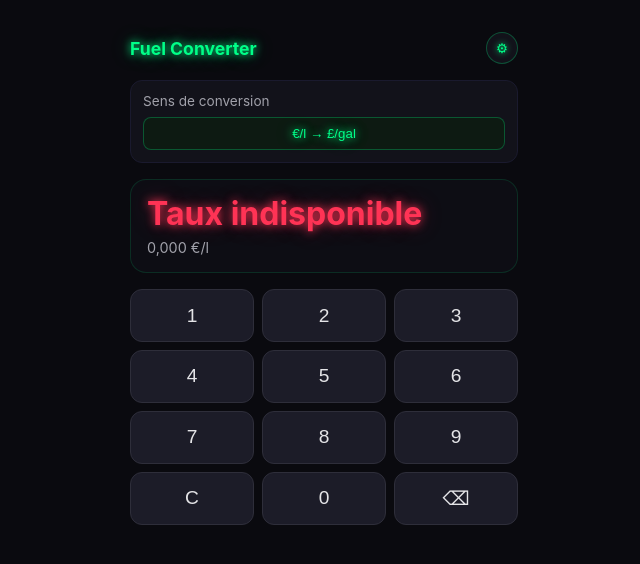
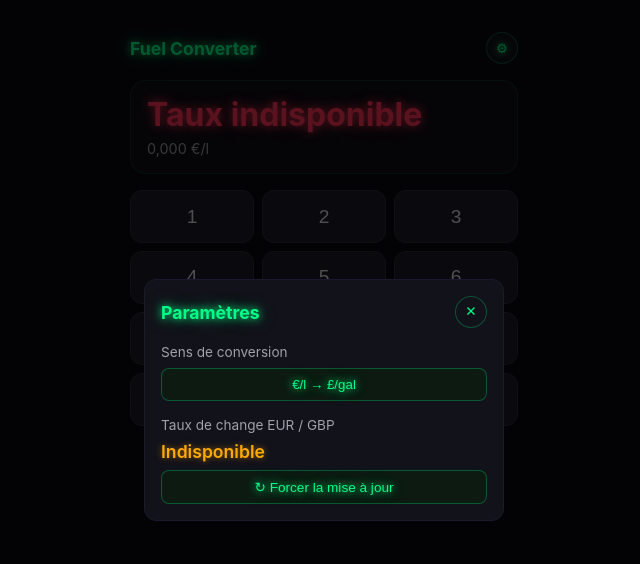
Before and after one commit to fzed51/fuel-converter, a React (Vite) app: page / in a window 1280 px wide. Both pictures are taken after a click on the button "Paramètres". Shown: the top 564 px of the page, without its empty margins (316-956 px from the left). Built offline with nearby package versions, Linux system fonts and the light colour scheme; no server answers.

Commit message:
feat: refactor settings panel into overlay modal with refresh functionality

```diff
--- a/src/App.css
+++ b/src/App.css
@@ -30,22 +30,100 @@
   text-shadow: var(--shadow-neon-green-sm);
 }
 
-.settings-panel {
+.settings-overlay {
+  position: fixed;
+  inset: 0;
+  background: rgba(0, 0, 0, 0.65);
+  display: flex;
+  align-items: center;
+  justify-content: center;
+  z-index: 100;
+}
+
+.settings-modal {
   background: var(--color-bg-elevated);
   border: 1px solid var(--color-border-surface);
   border-radius: var(--radius-md);
-  padding: var(--space-sm);
+  padding: var(--space-md);
+  width: min(360px, 90vw);
+  display: grid;
+  gap: var(--space-md);
+}
+
+.settings-modal-header {
+  display: flex;
+  align-items: center;
+  justify-content: space-between;
+}
+
+.settings-modal-header h2 {
+  margin: 0;
+  font-size: var(--font-size-md);
+  color: var(--color-neon-green);
+  text-shadow: var(--shadow-neon-green-md);
+}
+
+.settings-close-button {
+  width: 2rem;
+  height: 2rem;
+  border-radius: var(--radius-full);
+  border: 1px solid var(--color-neon-green-44);
+  background: var(--color-bg-elevated);
+  color: var(--color-neon-green);
+  cursor: pointer;
+  font-size: var(--font-size-xs);
+  line-height: 1;
+}
+
+.settings-close-button:hover {
+  border-color: var(--color-neon-green);
+  box-shadow: var(--shadow-neon-green-glow);
+}
+
+.settings-section {
   display: grid;
   gap: var(--space-xs);
+}
+
+.settings-label {
+  margin: 0;
   font-size: var(--font-size-xs);
+  color: var(--color-text-muted);
+}
+
+.settings-rate {
+  margin: 0;
+  font-size: var(--font-size-md);
+  font-weight: 600;
   color: var(--color-neon-warning);
   text-shadow: var(--shadow-neon-warning);
 }
 
-.settings-panel p {
+.settings-updated {
   margin: 0;
+  font-size: var(--font-size-xs);
   color: var(--color-text-muted);
-  text-shadow: none;
+}
+
+.refresh-button {
+  border: 1px solid var(--color-neon-green-44);
+  border-radius: var(--radius-sm);
+  background: var(--color-bg-direction-btn);
+  color: var(--color-neon-green);
+  padding: var(--space-xs) var(--space-sm);
+  cursor: pointer;
+  font-size: var(--font-size-xs);
+  text-shadow: var(--shadow-neon-green-md);
+}
+
+.refresh-button:hover:not(:disabled) {
+  border-color: var(--color-neon-green);
+  box-shadow: var(--shadow-neon-green-glow);
+}
+
+.refresh-button:disabled {
+  opacity: 0.5;
+  cursor: not-allowed;
 }
 
 .direction-button {
--- a/src/App.tsx
+++ b/src/App.tsx
@@ -40,9 +40,9 @@ const readCachedRate = (): RateCache | null => {
   return null
 }
 
-const loadRate = async (): Promise<RateCache | null> => {
+const loadRate = async (force = false): Promise<RateCache | null> => {
   const cached = readCachedRate()
-  if (cached && Date.now() - cached.updatedAt < SIX_HOURS_MS) {
+  if (!force && cached && Date.now() - cached.updatedAt < SIX_HOURS_MS) {
     return cached
   }
 
@@ -69,7 +69,9 @@ function App() {
     return 'EUR_L_TO_GBP_GAL'
   })
   const [eurPerGbp, setEurPerGbp] = useState<number | null>(null)
+  const [rateUpdatedAt, setRateUpdatedAt] = useState<number | null>(null)
   const [showSettings, setShowSettings] = useState(false)
+  const [isRefreshing, setIsRefreshing] = useState(false)
 
   useEffect(() => {
     localStorage.setItem(DIRECTION_KEY, direction)
@@ -80,11 +82,25 @@ function App() {
       const rate = await loadRate()
       if (rate) {
         setEurPerGbp(rate.eurPerGbp)
+        setRateUpdatedAt(rate.updatedAt)
       }
     }
 
     void updateRate()
   }, [])
+
+  const handleForceRefresh = async () => {
+    setIsRefreshing(true)
+    try {
+      const rate = await loadRate(true)
+      if (rate) {
+        setEurPerGbp(rate.eurPerGbp)
+        setRateUpdatedAt(rate.updatedAt)
+      }
+    } finally {
+      setIsRefreshing(false)
+    }
+  }
 
   const inputValue = useMemo(() => digitsToValue(digits), [digits])
   const resultValue = useMemo(() => {
@@ -135,8 +151,22 @@ function App() {
       </header>
 
       {showSettings && (
-        <section className="settings-panel">
-          <p>Sens de conversion</p>
+        <div className="settings-overlay" onClick={() => setShowSettings(false)}>
+          <div className="settings-modal" onClick={(e) => e.stopPropagation()}>
+            <div className="settings-modal-header">
+              <h2>Paramètres</h2>
+              <button
+                type="button"
+                className="settings-close-button"
+                onClick={() => setShowSettings(false)}
+                aria-label="Fermer"
+              >
+                ✕
+              </button>
+            </div>
+
+            <div className="settings-section">
+              <p className="settings-label">Sens de conversion</p>
               <button
                 type="button"
                 className="direction-button"
@@ -148,7 +178,33 @@ function App() {
               >
                 {fromUnit} → {toUnit}
               </button>
-        </section>
+            </div>
+
+            <div className="settings-section">
+              <p className="settings-label">Taux de change EUR / GBP</p>
+              <p className="settings-rate">
+                {eurPerGbp !== null ? `1 £ = ${eurPerGbp.toFixed(4)} €` : 'Indisponible'}
+              </p>
+              {rateUpdatedAt !== null && (
+                <p className="settings-updated">
+                  Mis à jour le{' '}
+                  {new Intl.DateTimeFormat('fr-FR', {
+                    dateStyle: 'short',
+                    timeStyle: 'short',
+                  }).format(new Date(rateUpdatedAt))}
+                </p>
+              )}
+              <button
+                type="button"
+                className="refresh-button"
+                onClick={() => void handleForceRefresh()}
+                disabled={isRefreshing}
+              >
+                {isRefreshing ? 'Mise à jour…' : '↻ Forcer la mise à jour'}
+              </button>
+            </div>
+          </div>
+        </div>
       )}
 
       <section className="display">
```
Lines whose indentation alone changed are shown as unchanged.
